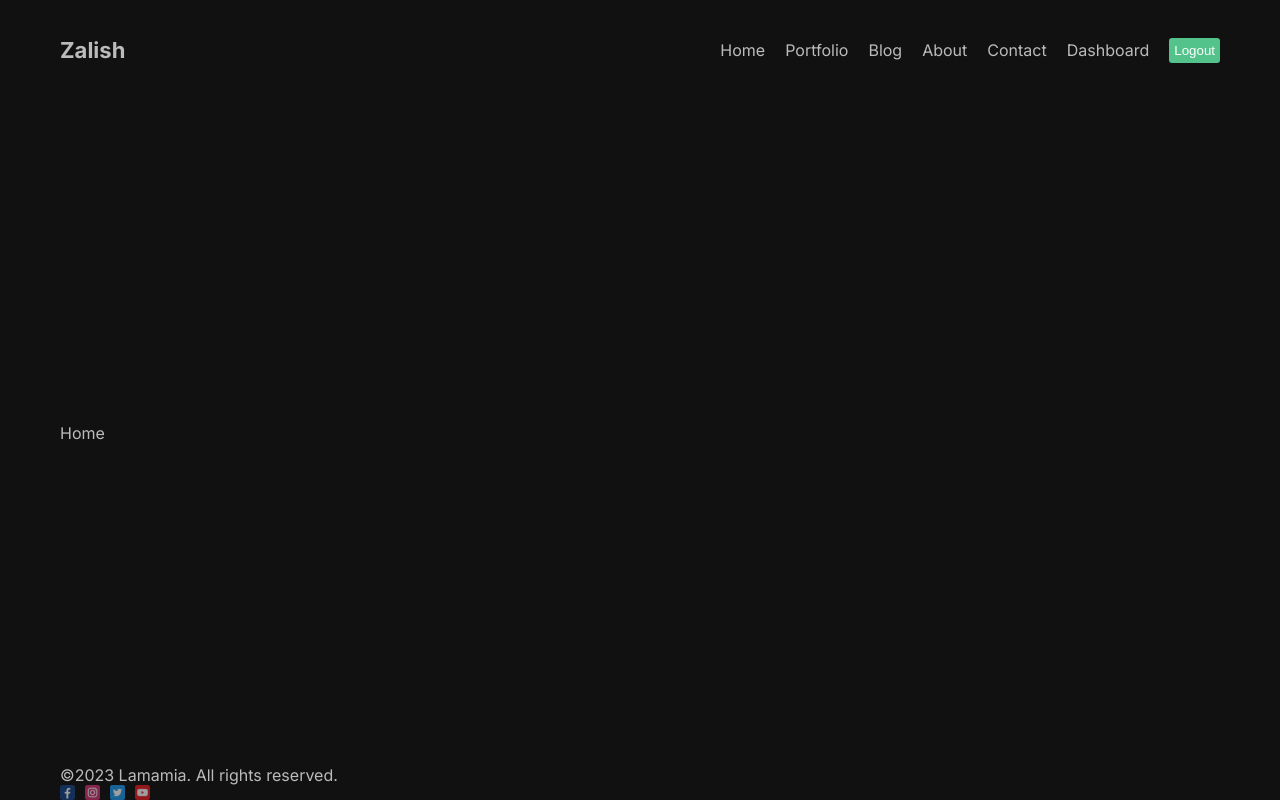
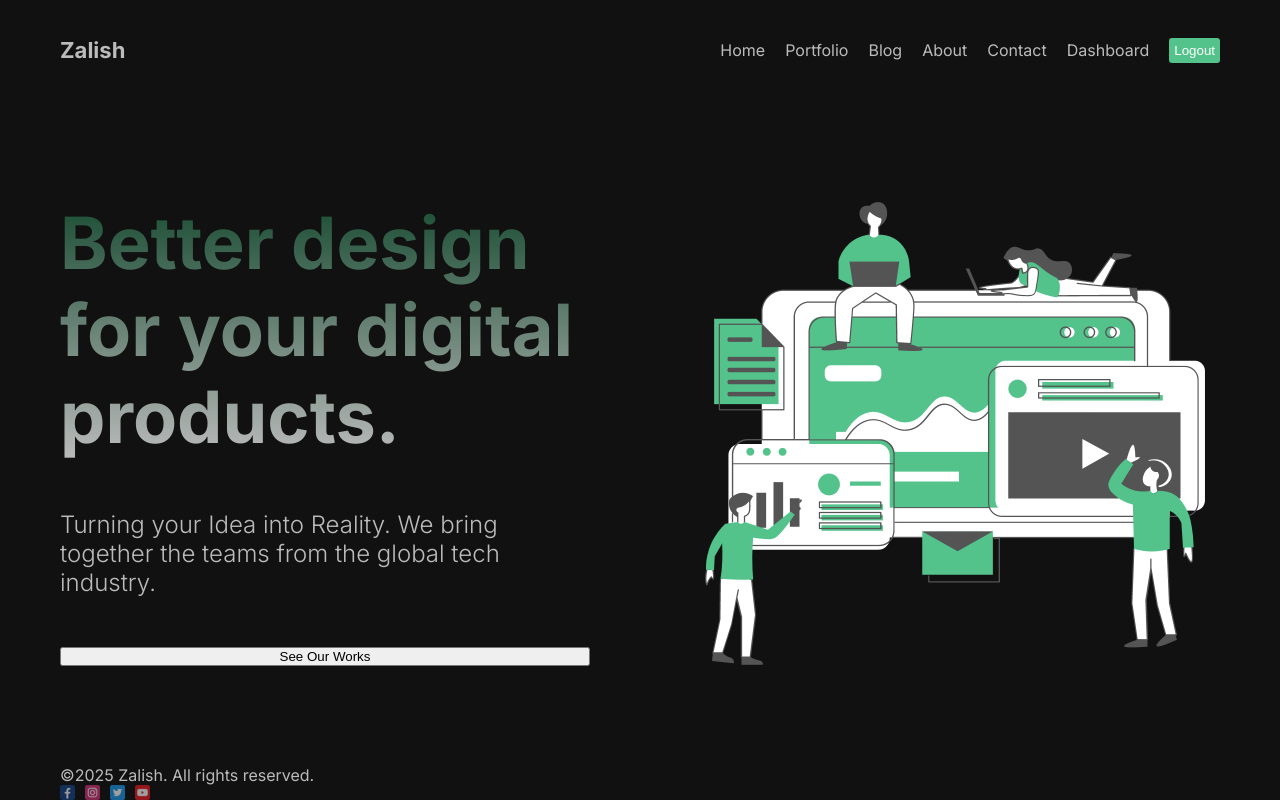
Before and after one commit to zalish-shawon/portfolio-app, a Next.js app: page / in a window 1280 px wide. Built offline with nearby package versions, Linux system fonts and the light colour scheme.

Commit message:
updated hero section

```diff
--- a/src/app/page.jsx
+++ b/src/app/page.jsx
@@ -1,10 +1,24 @@
 import Image from "next/image";
 import styles from "./page.module.css";
+import Hero from "/public/hero.png";
 
 export default function Home() {
   return (
-   <div>
-    <p>Home</p>
+    <div className={styles.container}>
+      <div className={styles.item}>
+        <h1 className={styles.title}>
+          Better design for your digital products.
+        </h1>
+        <p className={styles.desc}>
+          Turning your Idea into Reality. We bring together the teams from the
+          global tech industry.
+        </p>
+        <button url="/portfolio" className={styles.button}>See Our Works</button>
+
+      </div>
+      <div className={styles.item}>
+        <Image src={Hero} alt="" className={styles.img} />
+      </div>
     </div>
   );
 }
--- a/src/app/page.module.css
+++ b/src/app/page.module.css
@@ -1,168 +1,41 @@
-.page {
-  --gray-rgb: 0, 0, 0;
-  --gray-alpha-200: rgba(var(--gray-rgb), 0.08);
-  --gray-alpha-100: rgba(var(--gray-rgb), 0.05);
-
-  --button-primary-hover: #383838;
-  --button-secondary-hover: #f2f2f2;
-
-  display: grid;
-  grid-template-rows: 20px 1fr 20px;
+.container {
+  display: flex;
   align-items: center;
-  justify-items: center;
-  min-height: 100svh;
-  padding: 80px;
-  gap: 64px;
-  font-family: var(--font-geist-sans);
+  gap: 100px;
 }
 
-@media (prefers-color-scheme: dark) {
-  .page {
-    --gray-rgb: 255, 255, 255;
-    --gray-alpha-200: rgba(var(--gray-rgb), 0.145);
-    --gray-alpha-100: rgba(var(--gray-rgb), 0.06);
+.item {
+  flex: 1;
+  display: flex;
+  flex-direction: column;
+  gap: 50px;
+}
 
-    --button-primary-hover: #ccc;
-    --button-secondary-hover: #1a1a1a;
+.title {
+  font-size: 72px;
+  background: linear-gradient(to bottom, #194c33, #bbb);
+  -webkit-background-clip: text;
+  -webkit-text-fill-color: transparent;
+}
+
+.img {
+  width: 100%;
+  height: 500px;
+  object-fit: contain;
+  /* animation: move 3s infinite ease alternate; */
+}
+
+@keyframes move {
+  from {
+    transform: translateY(-10px);
+  }
+  to {
+    transform: translateY(10px);
   }
 }
 
-.main {
-  display: flex;
-  flex-direction: column;
-  gap: 32px;
-  grid-row-start: 2;
+
+.desc {
+  font-size: 24px;
+  font-weight: 300;
 }
-
-.main ol {
-  font-family: var(--font-geist-mono);
-  padding-left: 0;
-  margin: 0;
-  font-size: 14px;
-  line-height: 24px;
-  letter-spacing: -0.01em;
-  list-style-position: inside;
-}
-
-.main li:not(:last-of-type) {
-  margin-bottom: 8px;
-}
-
-.main code {
-  font-family: inherit;
-  background: var(--gray-alpha-100);
-  padding: 2px 4px;
-  border-radius: 4px;
-  font-weight: 600;
-}
-
-.ctas {
-  display: flex;
-  gap: 16px;
-}
-
-.ctas a {
-  appearance: none;
-  border-radius: 128px;
-  height: 48px;
-  padding: 0 20px;
-  border: none;
-  border: 1px solid transparent;
-  transition:
-    background 0.2s,
-    color 0.2s,
-    border-color 0.2s;
-  cursor: pointer;
-  display: flex;
-  align-items: center;
-  justify-content: center;
-  font-size: 16px;
-  line-height: 20px;
-  font-weight: 500;
-}
-
-a.primary {
-  background: var(--foreground);
-  color: var(--background);
-  gap: 8px;
-}
-
-a.secondary {
-  border-color: var(--gray-alpha-200);
-  min-width: 180px;
-}
-
-.footer {
-  grid-row-start: 3;
-  display: flex;
-  gap: 24px;
-}
-
-.footer a {
-  display: flex;
-  align-items: center;
-  gap: 8px;
-}
-
-.footer img {
-  flex-shrink: 0;
-}
-
-/* Enable hover only on non-touch devices */
-@media (hover: hover) and (pointer: fine) {
-  a.primary:hover {
-    background: var(--button-primary-hover);
-    border-color: transparent;
-  }
-
-  a.secondary:hover {
-    background: var(--button-secondary-hover);
-    border-color: transparent;
-  }
-
-  .footer a:hover {
-    text-decoration: underline;
-    text-underline-offset: 4px;
-  }
-}
-
-@media (max-width: 600px) {
-  .page {
-    padding: 32px;
-    padding-bottom: 80px;
-  }
-
-  .main {
-    align-items: center;
-  }
-
-  .main ol {
-    text-align: center;
-  }
-
-  .ctas {
-    flex-direction: column;
-  }
-
-  .ctas a {
-    font-size: 14px;
-    height: 40px;
-    padding: 0 16px;
-  }
-
-  a.secondary {
-    min-width: auto;
-  }
-
-  .footer {
-    flex-wrap: wrap;
-    align-items: center;
-    justify-content: center;
-  }
-}
-
-@media (prefers-color-scheme: dark) {
-  .logo {
-    filter: invert();
-  }
-}
--- a/src/components/footer/page.jsx
+++ b/src/components/footer/page.jsx
@@ -5,7 +5,7 @@
 const Footer = () => {
     return (
         <div>
-            <div>©2023 Lamamia. All rights reserved.</div>
+            <div>©2025 Zalish. All rights reserved.</div>
             <div className={styles.social}>
             <Image src="/1.png" width={15} height={15} className={styles.icon} alt="Zalish Dev Facebook Account" />
             <Image src="/2.png" width={15} height={15} className={styles.icon} alt="Zalish Dev" />
```
